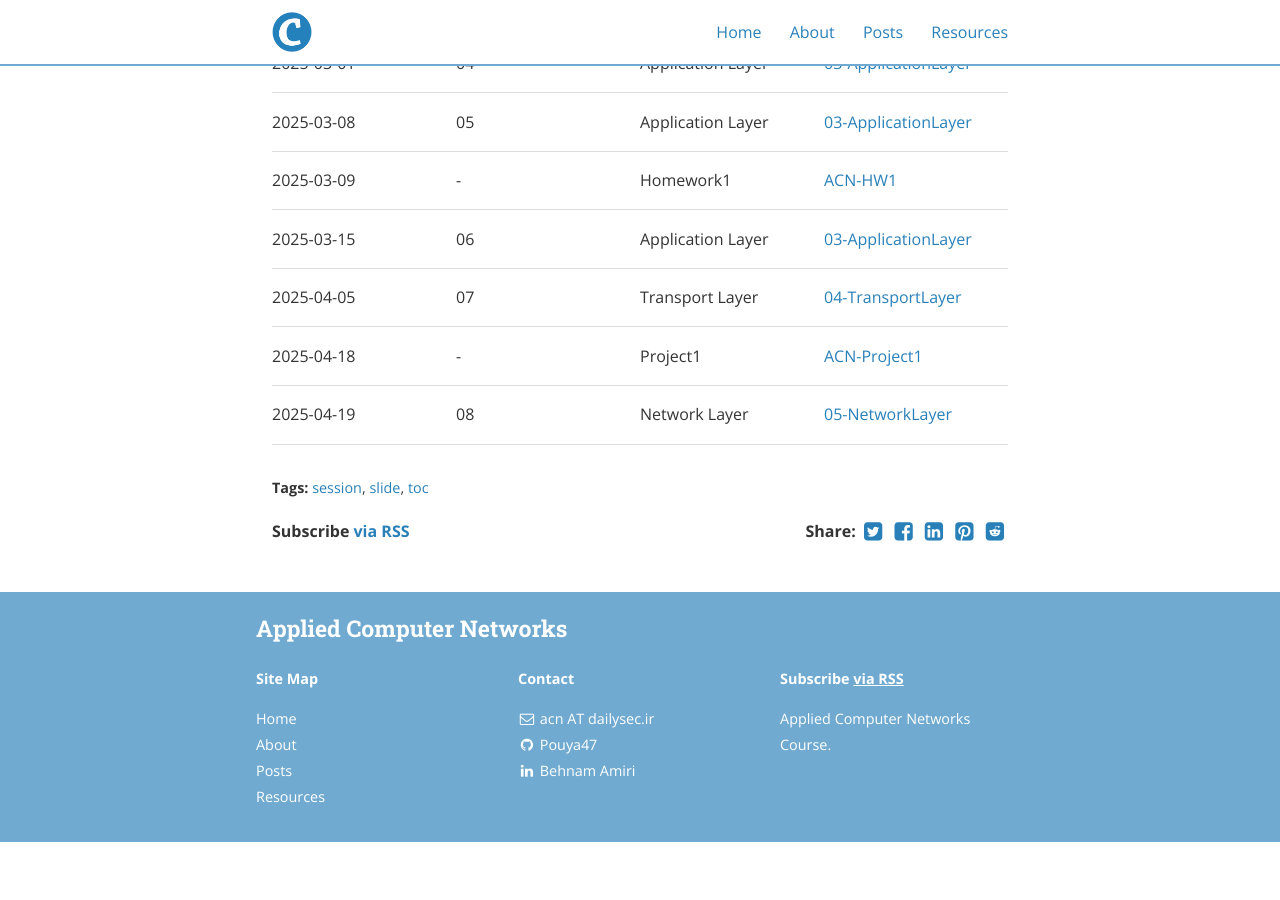
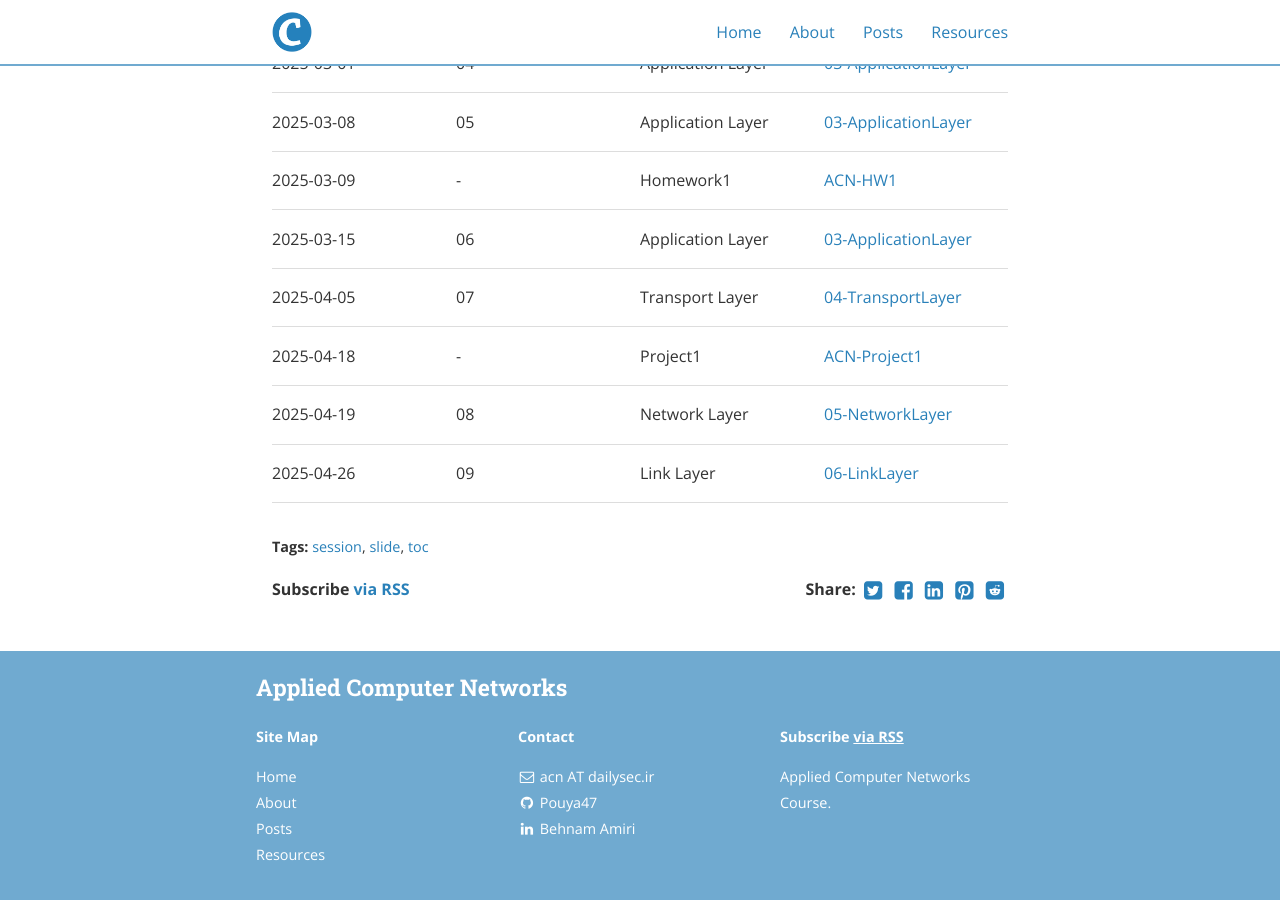
Before and after one commit to aComputerNetworks/aComputerNetworks.github.io, a Jekyll site: the page built from _posts/2025-02-17-TOC.md, in a window 1280 px wide and 900 px high, scrolled down 939 px. Built offline with Jekyll 4.4.1, drawn with Linux system fonts in a browser that asks for light colours; nearby versions of some CDN libraries; before the commit the page ends 1781 px from its top, so only the background shows below that.

Commit message:
add 06-LinkLayer

```diff
--- a/_posts/2025-02-17-TOC.md
+++ b/_posts/2025-02-17-TOC.md
@@ -25,3 +25,4 @@ You can download all session slides from the table below.
 | 2025-04-05 |   07  | Transport Layer | [04-TransportLayer](/slides/04-TransportLayer.pdf) |
 | 2025-04-18 |   -  | Project1 | [ACN-Project1](/slides/ACN-Project1.pdf) |
 | 2025-04-19 |   08  | Network Layer | [05-NetworkLayer](/slides/05-NetworkLayer.pdf) |
+| 2025-04-26 |   09  | Link Layer | [06-LinkLayer](/slides/06-LinkLayer.pdf) |
```
Also changed, not shown: 1 other file.
